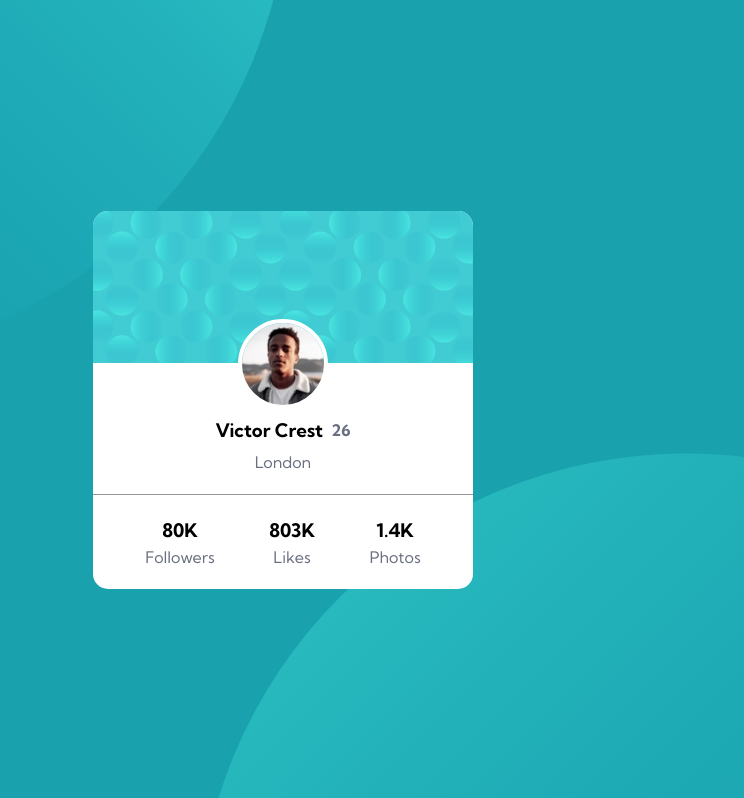
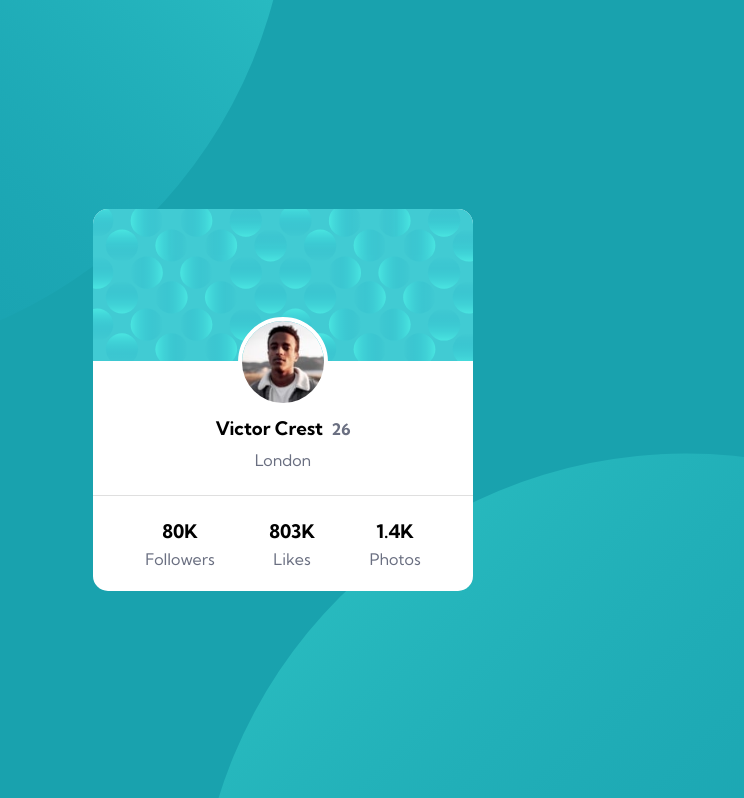
Before and after one commit to Talika-Bajaj/Profile-Card-Component, a plain HTML site: page index.html in a window 1280 px wide. Shown: the top 798 px of the page, without its empty margins (357-1101 px from the left). Drawn offline with Linux system fonts and the light colour scheme.

Commit message:
Update styles

```diff
--- a/index.html
+++ b/index.html
@@ -27,7 +27,7 @@
           </div>
           <p>London</p>
         </div>
-        <hr>
+        <!-- <hr> -->
         <div class="show">
           <div class="one">
             <h3>80K</h3>
--- a/style.css
+++ b/style.css
@@ -17,6 +17,7 @@
     /* Neutral */
 
     --Dark_gray: hsl(0, 0%, 59%);
+    --Light_gray: hsla(0, 0%, 59%, 0.3);
 }
 
 body {
@@ -60,6 +61,8 @@ body {
     align-items: center;
     gap: 10px;
     flex-direction: column;
+    border-bottom: 1px solid var(--Light_gray);
+    padding-bottom: 25px
 }
 
 #card-bg {
```
